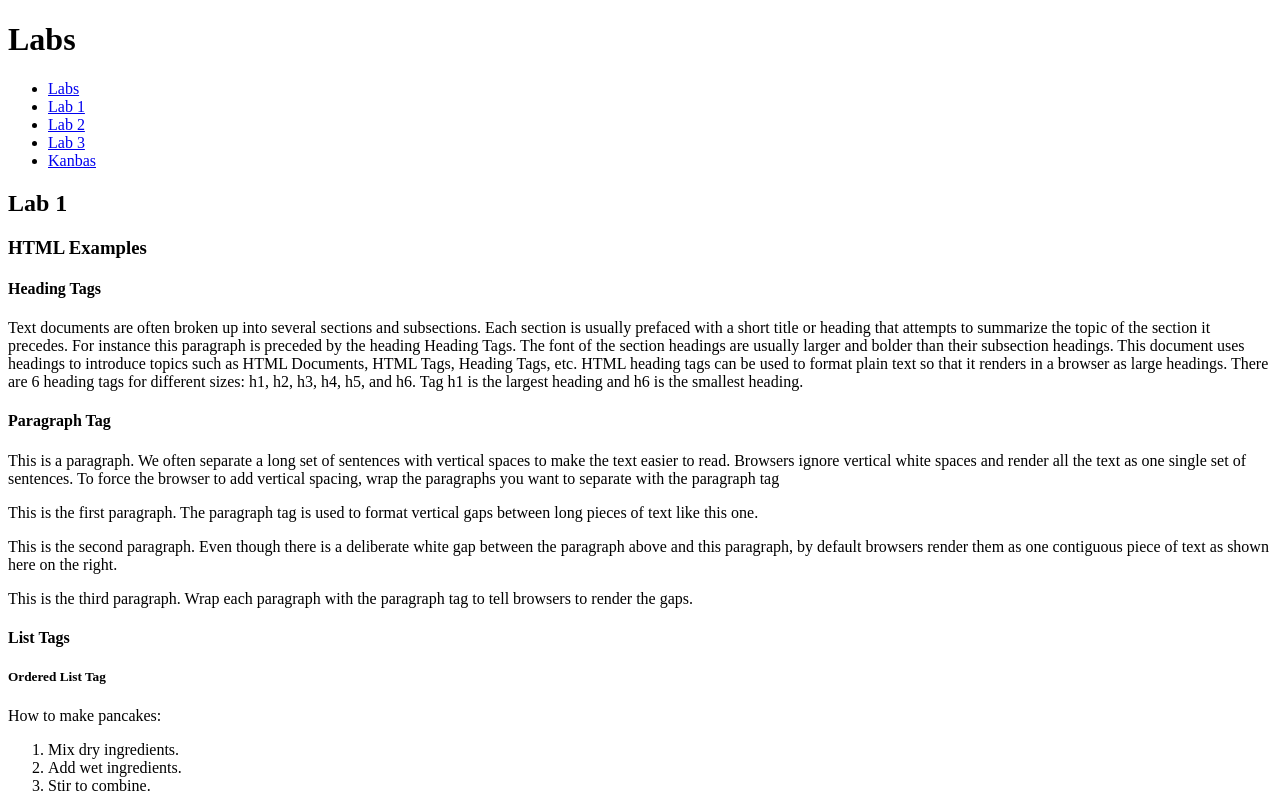
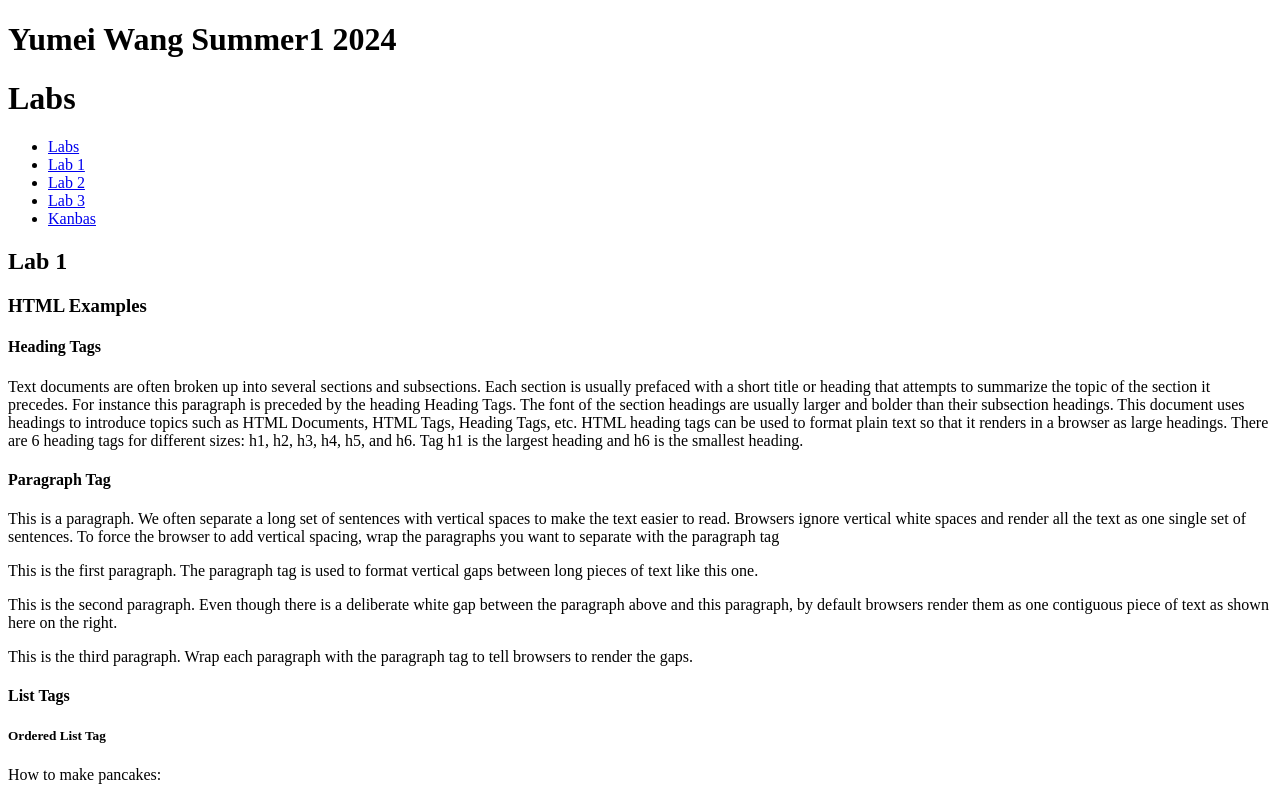
Before and after one commit to mammon0120/kanbas-react-web-app, a React (Create React App) app: page /#/Labs/Lab1 in a window 1280 px wide. Shown: the top 795 px of the page. Built offline with nearby package versions, Linux system fonts and the light colour scheme.

Commit message:
add my name and section

```diff
--- a/src/Labs/index.tsx
+++ b/src/Labs/index.tsx
@@ -7,6 +7,7 @@ import TOC from "./TOC";
 export default function Labs() {
   return (
     <div>
+      <h1>Yumei Wang Summer1 2024</h1>
       <h1>Labs</h1>
       <TOC />
       <Routes>
@@ -15,6 +16,7 @@ export default function Labs() {
         <Route path="Lab2" element={<Lab2 />} />
         <Route path="Lab3" element={<Lab3 />} />
       </Routes>
+      <a href="https://github.com/mammon0120/kanbas-react-web-app.git">GitHub</a>
 
     </div>
   );
```
